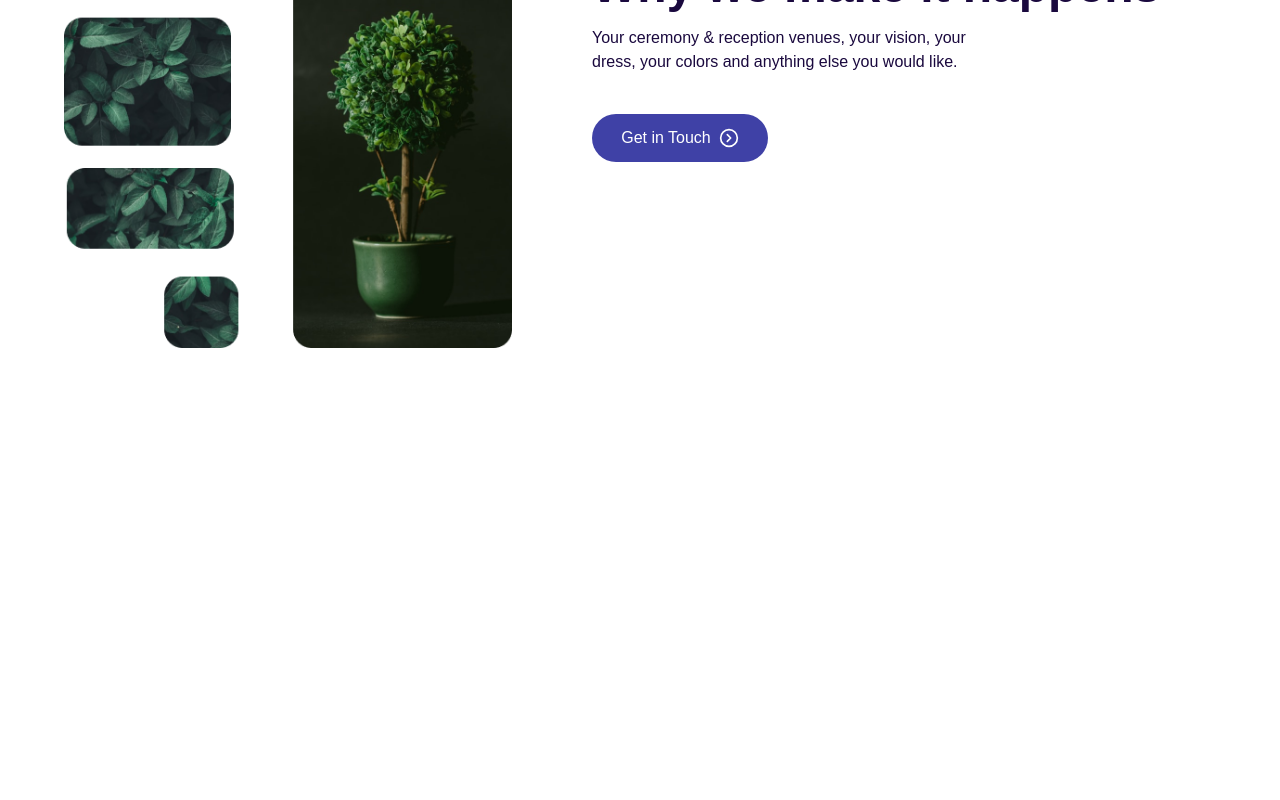
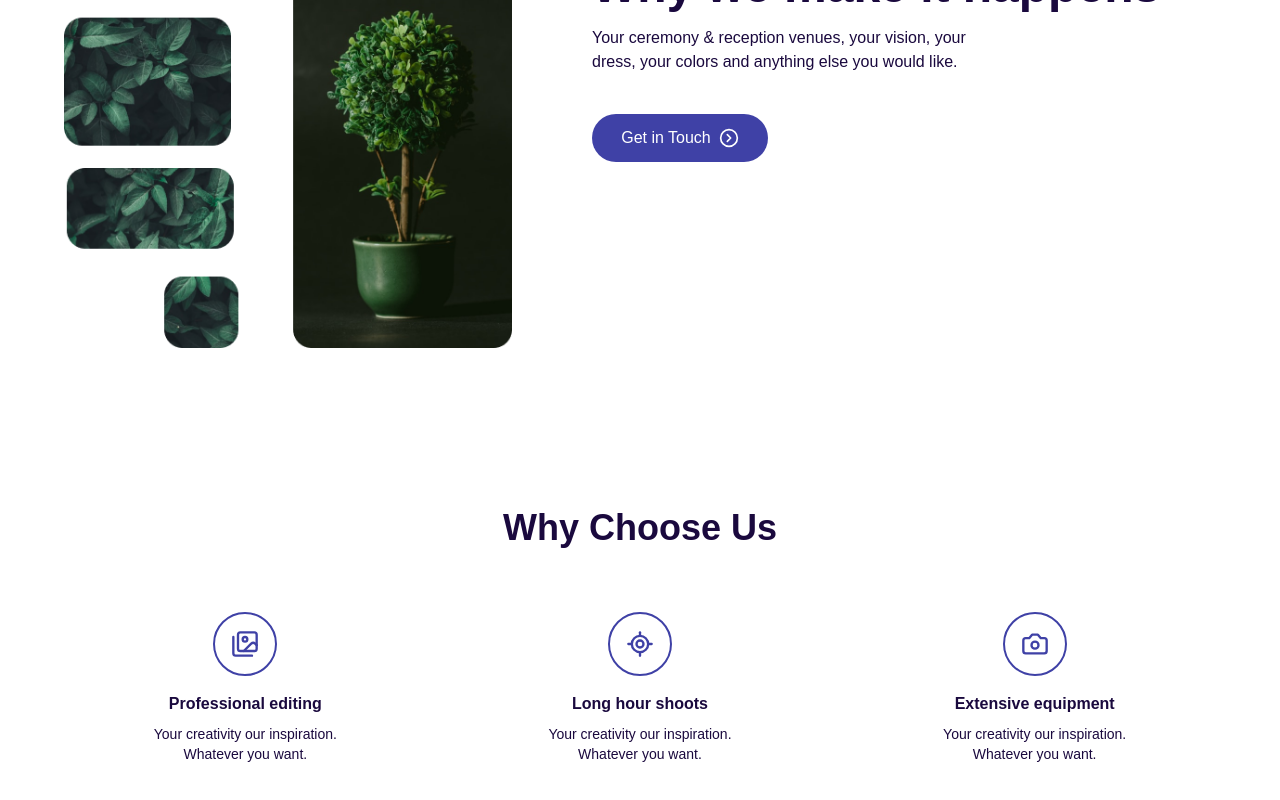
Before and after one commit to KalpitChandekar/Zoka, a Next.js app: page / in a window 1280 px wide. Shown: the part 782-1582 px from the top of the page. Before the commit the page ends 1210 px from the top, so only its background shows below. Built offline with nearby package versions, Linux system fonts and the light colour scheme.

Commit message:
[feat]: create Why Choose Us section

```diff
--- a/app/page.js
+++ b/app/page.js
@@ -1,6 +1,7 @@
 import Hero from "@/components/Hero"
 import KnowUs from "@/components/KnowUs"
 import Navbar from "@/components/Navbar"
+import WhyChooseUs from "@/components/WhyChooseUs"
 
 const page = () => {
   return (
@@ -8,6 +9,7 @@ const page = () => {
     <Navbar />
     <Hero />
     <KnowUs />
+    <WhyChooseUs />
    </div>
   )
 }
--- /dev/null
+++ b/components/WhyChooseUs.js
@@ -0,0 +1,47 @@
+import { Camera, Images, LocateFixed } from "lucide-react";
+
+const features = [
+  {
+    icon: Images,
+    title: "Professional editing",
+    description: "Your creativity our inspiration. Whatever you want.",
+  },
+  {
+    icon: LocateFixed,
+    title: "Long hour shoots",
+    description: "Your creativity our inspiration. Whatever you want.",
+  },
+  {
+    icon: Camera,
+    title: "Extensive equipment",
+    description: "Your creativity our inspiration. Whatever you want.",
+  },
+];
+
+const Feature = ({ Icon, title, description }) => (
+  <div className="flex flex-col items-center justify-center">
+    <div className="mb-4 text-secondary rounded-full border-2 border-secondary p-4">
+      <Icon size={28} />
+    </div>
+    <h1 className="font-semibold mb-2">{title}</h1>
+    <p className="w-56 text-sm">{description}</p>
+  </div>
+);
+
+const WhyChooseUs = () => (
+  <div className="max-w-6xl mx-auto text-center my-40">
+    <h1 className="text-4xl mb-16 font-semibold">Why Choose Us</h1>
+    <div className="grid grid-cols-3 gap-8">
+      {features.map(({ icon, title, description }) => (
+        <Feature
+          key={title}
+          Icon={icon}
+          title={title}
+          description={description}
+        />
+      ))}
+    </div>
+  </div>
+);
+
+export default WhyChooseUs;
```
